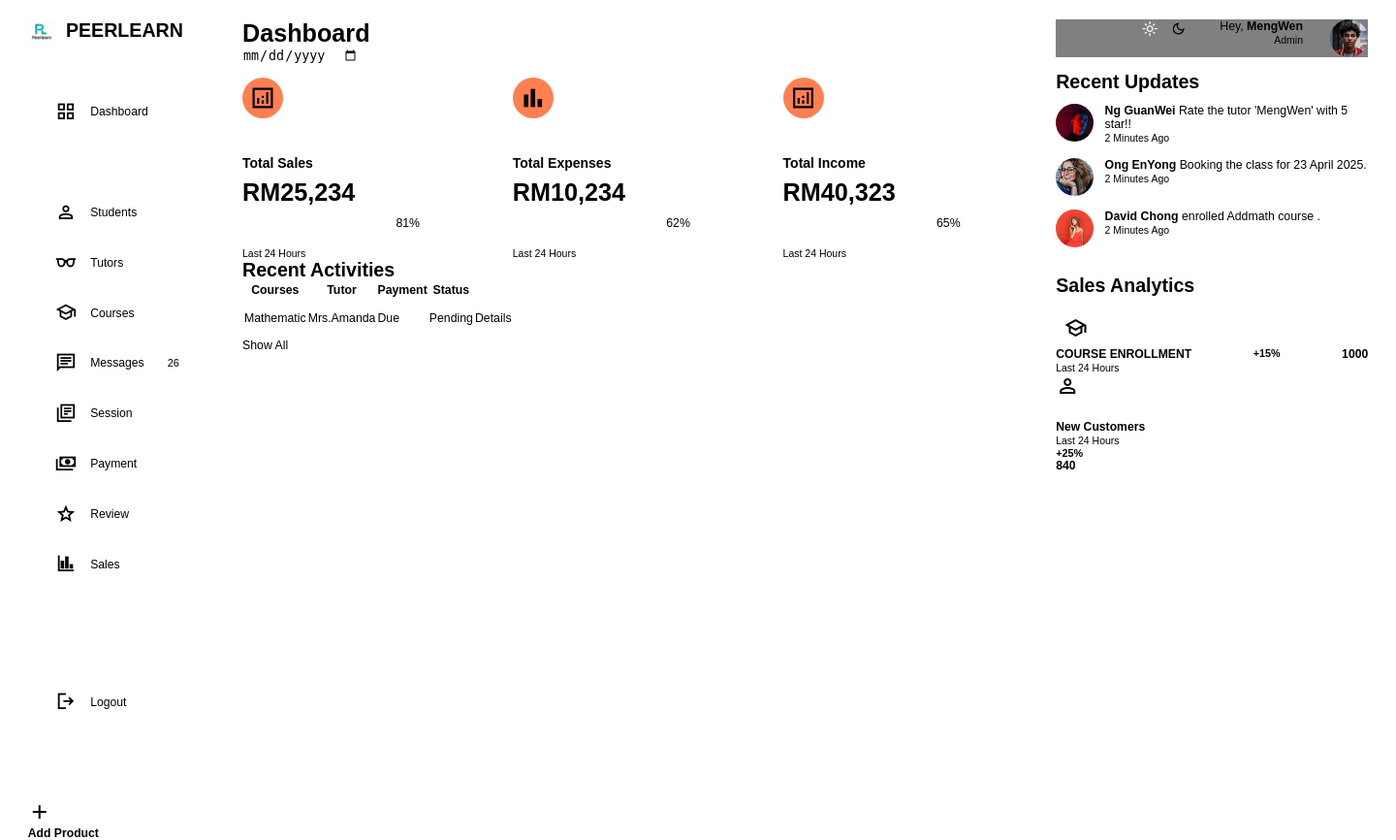
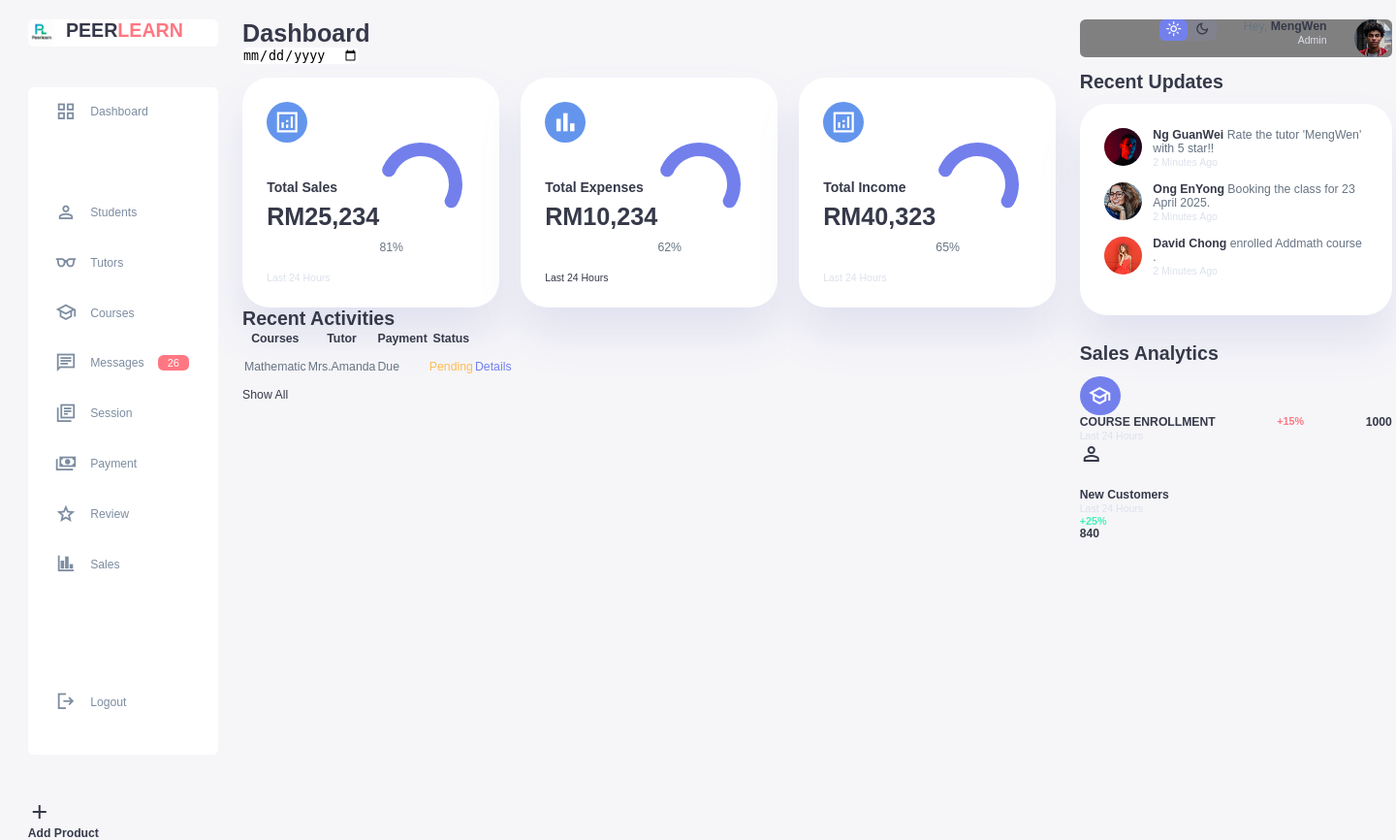
Before and after one commit to eyo20/FYP-Project, a PHP site: page /admin.html in a window 1440 px wide. Shown: the whole page at 97% size. Run offline with PHP 8.4, Linux system fonts and the light colour scheme.

Commit message:
Update adminstyle.css

```diff
--- a/adminstyle.css
+++ b/adminstyle.css
@@ -38,6 +38,7 @@
     text-decoration: none;
     list-style: none;
     box-sizing: border-box;
+    border-radius: 0.4rem;
 }
 
 html {
@@ -49,10 +50,10 @@
     height: 100vh;
     font-family: poppins, sans-serif;
     font-size: 0.88rem;
-    background: var(--color-background);
+    background: #f6f6f9;
     user-select: none;
     overflow-x: hidden;
-    color: var(--color-dark);
+    color: #363949;
 }
 
 .container{
@@ -64,7 +65,7 @@
 }
 
 a{
-    color: var(--color-dark);
+    color: #363949;
 }
 
 img {
@@ -105,27 +106,27 @@
 }
 
 .text-muted {
-    color: var(--color-info-dark);
+    color: #dce1eb;
 }
 
 p{
-    color: var(--color-dark-variant);
+    color:#677483;
 }
 
 b{
-    color: var(--color-dark);
+    color: #363949;
 }
 .primary{
-    color: var(--color-primary);
+    color: #7380ec;
 }
 .danger{
-    color: var(--color-danger);
+    color: #ff7782;
 }
 .success{
-    color: var(--color-success);
+    color: #41f1b6;
 }
 .warning{
-    color: var(--color-warning);
+    color: #ffbb55;
 }
 
 
@@ -139,6 +140,7 @@
     align-items: center;
     justify-content: space-between;
     margin-top: 1.4rem;
+    border-radius: 0.4rem;
 }
 
 aside .logo {
@@ -163,6 +165,7 @@
     height: 86vh;
     position: relative;
     top: 3rem;
+    border-radius: 0.4rem;
 }
 
 aside h3 {
@@ -171,7 +174,7 @@
 
 aside .sidebar a{
     display: flex;
-    color: var(--color-info-dark);
+    color:  #7d8da1;
     margin-left: 2rem;
     gap: 1rem;
     align-items: center;
@@ -220,11 +223,11 @@
 }
 
 aside .sidebar .message-count {
-    background: var(--color-danger);
-    color: var(--color-white);
+    background: #ff7782;
+    color: #fff;
     padding: 2px 10px;
     font-size: 11px;
-    border-radius: var(--border-radius-1);
+    border-radius: 0.4rem;
 }
 
 /* ============================== MAIN ================================= */
@@ -252,11 +255,11 @@
 }
 
 main .insights > div {
-    background: var(--color-white);
-    padding: var(--card-padding);
-    border-radius: var(--card-border-radius);
+    background: white;
+    padding: 1.8rem;
+    border-radius: 2rem;
     margin-top: 1rem;
-    box-shadow: var(--box-shadow);
+    box-shadow:  0 2rem 3rem rgba(132, 139, 200, 0.18);
 }
 
 main .insights > div:hover {
@@ -264,19 +267,19 @@
 }
 
 main .insights > div span {
-    background: coral;
+    background: cornflowerblue;
     padding: 0.5rem;
     border-radius: 50%;
-    color: var(--color-white);
+    color:#fff;
     font-size: 2rem;
 }
 
 main .insights > div.expenses span{
-    background: var(--color-danger);
+    background: #ff7782;
 }
 
 main .insights > div.income span {
-    background:var(--color-success);
+    background:#41f1b6;
 }
 
 main .insights > div .middle{
@@ -304,7 +307,7 @@
 
 main .insights svg  circle {
     fill: none;
-    stroke: var(--color-primary);
+    stroke:#7380ec;
     stroke-width: 14px;
     stroke-linecap: round;
     transform: translate(5px, 5px);
@@ -368,8 +371,8 @@
 
 main table tbody td{
     height: 2.8rem;
-    border-bottom: 1px solid var(--color-light);
-    color: var(--color-dark-variant);
+    border-bottom: 1px solid  rgba(132, 139, 200, 0.18);
+    color: #677483;
 }
 
 main table tbody tr:last-child td {
@@ -400,14 +403,14 @@
 }
 
 .right .theme-toggler {
-    background: var(--color-light);
+    background:rgba(132, 139, 200, 0.18);
     display: flex;
     justify-content: space-between;
     align-items: center;
     height: 1.6rem;
     width: 4.2rem;
     cursor: pointer;
-    border-radius: var(--border-radius-1);
+    border-radius: 0.4rem;
 }
 
 .right .theme-toggler span {
@@ -420,9 +423,9 @@
 }
 
 .right .theme-toggler span.active {
-    background: var(--color-primary);
+    background: #7380ec;
     color: white;
-    border-radius: var(--border-radius-1);
+    border-radius: 0.4rem;
 }
 
 .right .top .profile {
@@ -441,10 +444,10 @@
 }
 
 .right .recent-updates .updates {
-    background: var(--color-white);
-    padding: var(--card-padding);
-    border-radius: var(--card-border-radius);
-    box-shadow: var(--box-shadow);
+    background: #fff;
+    padding:1.8rem;
+    border-radius: 2rem;
+    box-shadow: 0 2rem 3rem rgba(132, 139, 200, 0.18);
     transition: all 300ms ease;
 }
 
@@ -494,24 +497,31 @@
 
 .right .sales-analytics .item .icon {
     padding: 0.6rem;
-    color: var(--color-white);
+    color: #fff;
     border-radius: 50%;
-    background: var(--color-primary);
+    background: #7380ec;
+    width: 13%;
     display: flex;
 }
 
-.right .sales-analytics .item.offline .icon {
-    background: var(--color-danger);
+.right .sales-analytics .item.course .icon {
+    background: #ff7782;
 }
 
 .right .sales-analytics .item.customers .icon {
-    background: var(--color-success);
+    background:#41f1b6;
+    padding: 0.6rem;
+    color: #fff;
+    border-radius: 50%;
+    background: #7380ec;
+    width: 13%;
+    display: flex;
 }
 
 .right .sales-analytics .add-product {
     background-color: transparent;
-    border: 2px dashed var(--color-primary);
-    color: var(--color-primary);
+    border: 2px dashed #7380ec;
+    color: #7380ec;
     display: flex;
     align-items: center;
     justify-content: center;
```
Also changed, not shown: other parts of adminstyle.css (+17 -17 lines).
